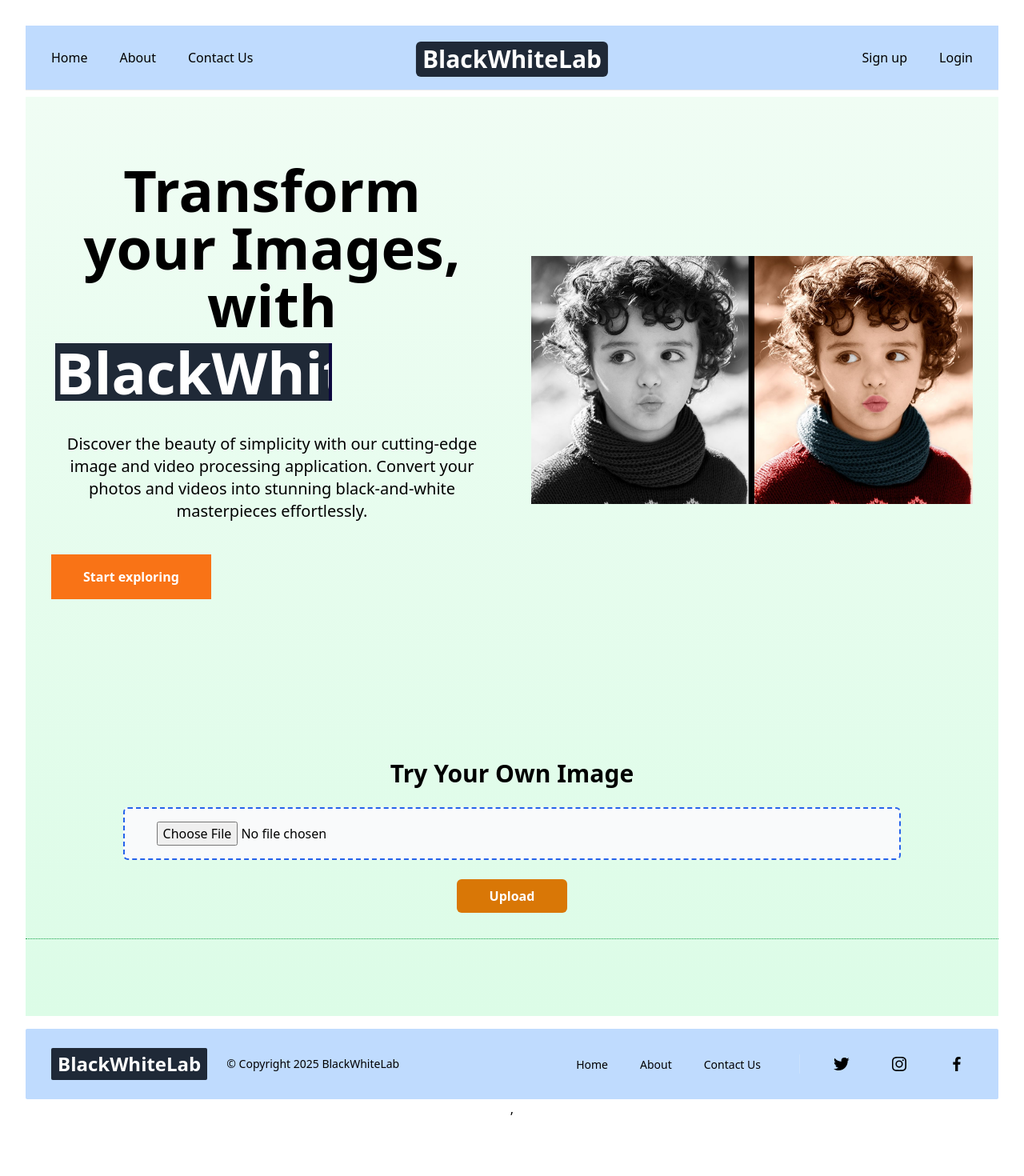
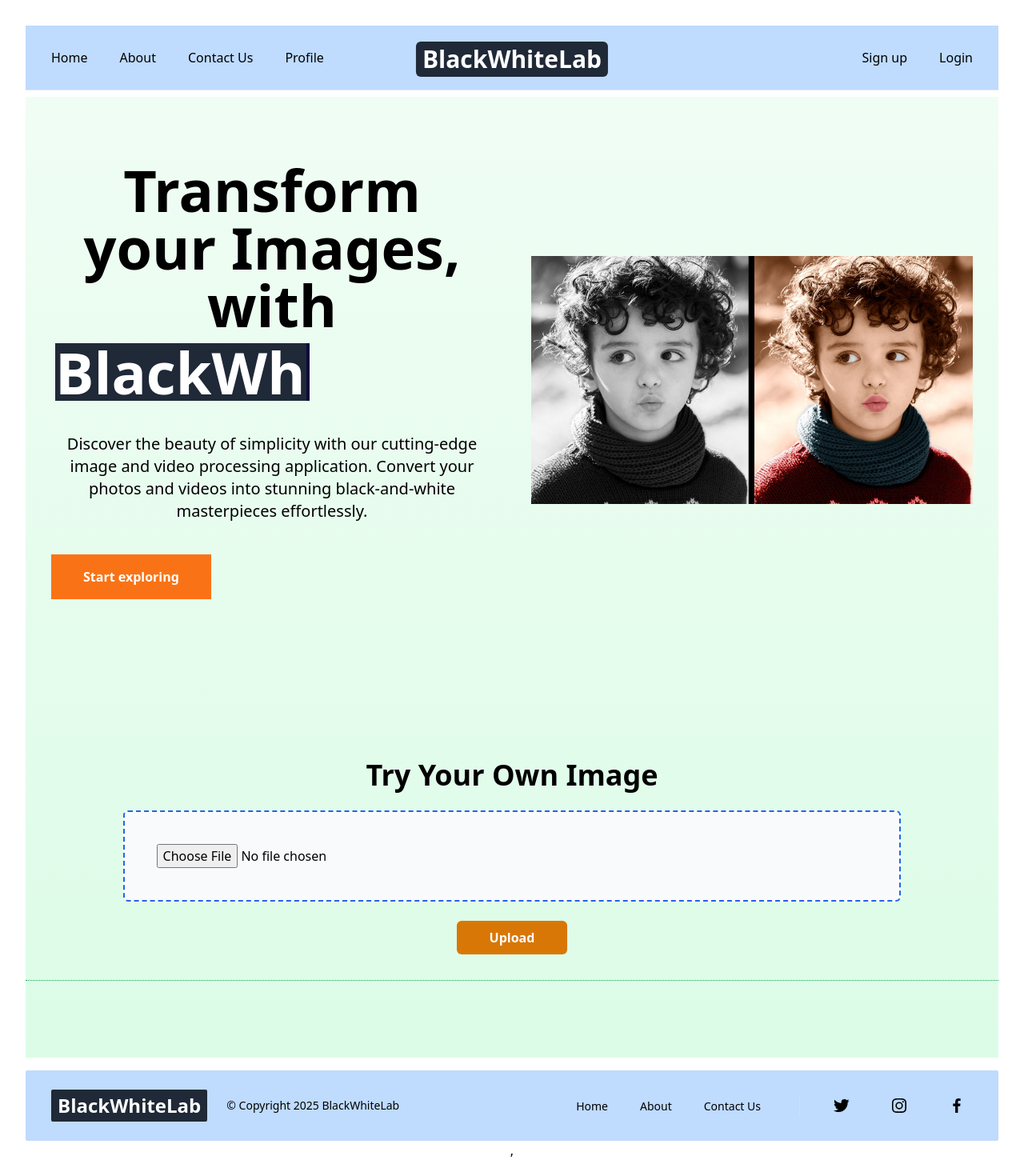
Before and after one commit to vijay-jadhav1997/black_white_lab, a React (Vite) app in the folder frontend/: page / in a window 1280 px wide. Shown: the top 1470 px of the page at 80% size. Before the commit the page ends 1430 px from the top, so only its background shows below. Built offline with nearby package versions, Linux system fonts and the light colour scheme.

Commit message:
app ready to deploy

```diff
--- a/frontend/src/App.jsx
+++ b/frontend/src/App.jsx
@@ -6,6 +6,7 @@ import SignUp from './components/SignUp'
 import Login from './components/Login'
 import Footer from './components/Footer'
 import { useState } from 'react'
+// import About from './components/About'
 
 function App() {
   const [isLogin, setIsLogin] = useState(false)
@@ -15,6 +16,8 @@ function App() {
       <Header isLogin={isLogin} setIsLogin={setIsLogin} />
       <Routes >
         <Route path='' element={<Home isLogin={isLogin} />} />
+        {/* <Route path='/about' element={<About />} /> */}
+        {/* <Route path='/contact-us' element={<ContactUs />} /> */}
         <Route path='/signup' element={<SignUp />} />
         <Route path='/login' element={<Login setIsLogin={setIsLogin} />} />
         {/* <Route path='' element={<Profile />} /> */}
--- /dev/null
+++ b/frontend/src/components/About.jsx
@@ -0,0 +1,13 @@
+
+function About() {
+  return (
+    <main className="mt-10">
+      <h2>BlackWhiteLab : </h2>
+      <p>Transform your photos into timeless black-and-white masterpieces.</p>
+
+
+    </main>
+  )
+}
+
+export default About
--- a/frontend/src/components/Header.jsx
+++ b/frontend/src/components/Header.jsx
@@ -48,11 +48,17 @@ function Header({isLogin, setIsLogin}) {
               <div className="hidden lg:flex lg:items-center lg:space-x-10">
                 <NavLink to={''} title="Home" className="text-base font-medium text-black"> Home </NavLink>
 
-                <NavLink to={'/about'} title="About" className="text-base font-medium text-black"> About </NavLink>
+                <NavLink to={''} title="About" className="text-base font-medium text-black"> About </NavLink>
+
+                <NavLink to={''} title="Contact" className="text-base font-medium text-black"> Contact Us </NavLink>
+
+                <NavLink to={''} title="" className="text-base font-medium text-black"> Profile </NavLink>
+
+                {/* <NavLink to={'/about'} title="About" className="text-base font-medium text-black"> About </NavLink>
 
                 <NavLink to={'/contact'} title="Contact" className="text-base font-medium text-black"> Contact Us </NavLink>
 
-                  {/* <NavLink to={''} title="" className="text-base font-medium text-black"> Pricing </NavLink> */}
+                <NavLink to={'/profile'} title="" className="text-base font-medium text-black"> Profile </NavLink> */}
               </div>
 
               <div className="lg:absolute lg:-translate-x-1/2 lg:inset-y-5 lg:left-1/2">
--- a/frontend/src/components/Home.jsx
+++ b/frontend/src/components/Home.jsx
@@ -81,7 +81,7 @@ function Home({isLogin}) {
                             Transform your Images, with
                             <div className="relative inline-flex">
                                 {/* <span className="absolute inset-x-0 bottom-0 border-b-[30px] border-[#4ADE80]"></span> */}
-                                <span className="heading relative text-4xl font-bold text-white bg-gray-800 sm:text-6xl lg:text-7xl">BlackWhiteLab</span>
+                                <span className="heading relative text-4xl lg:my-4 font-bold text-white bg-gray-800 sm:text-6xl lg:text-7xl">BlackWhiteLab</span>
                             </div>
                         </h1>
 
@@ -101,7 +101,7 @@ function Home({isLogin}) {
 
         <section id="img-processing-container" className="mt-2 py-5 sm:py-16 lg:py-24">
             <div className="pb-8 border-b border-green-600 border-dotted">
-                <h3 className="mb-4 py-2 my-2 font-bold text-3xl">Try Your Own Image</h3>
+                <h3 className="mb-4 py-2 my-2 font-bold text-3xl lg:text-4xl">Try Your Own Image</h3>
                 {/* {message === '' ? '' : <p className="my-4 text-base text-red-600">{message}</p>} */}
                 {message?.error !== undefined ? <p className="m-4 text-lg font-medium text-red-600">{message?.error}</p> : ''}
                 {message?.success !== undefined ? <p className="m-4 text-lg font-medium text-green-600">{message?.success}</p> : ''}
@@ -114,7 +114,7 @@ function Home({isLogin}) {
                         accept="image/*"
                         onChange={(e) => handleChange(e)}
                         placeholder="Select Your Image"
-                        className="block w-[80%] mx-auto py-4 pl-10 pr-4 border-blue-600 cursor-pointer text-black placeholder-gray-500 transition-all duration-200 border-dashed border-2 rounded-md bg-gray-50 focus:outline-none focus:border-blue-600 focus:bg-white caret-blue-600"
+                        className="block w-[80%] mx-auto py-4 sm:py-10 pl-10 pr-4 border-blue-600 cursor-pointer text-black placeholder-gray-500 transition-all duration-200 border-dashed border-2 rounded-md bg-gray-50 focus:outline-none focus:border-blue-600 focus:bg-white caret-blue-600"
                         required
                     />
                     {/* <label htmlFor="image" className="font-semibold text-2xl text-gray-900"> Select your Image </label> */}
```
Also changed, not shown: 2 other files (tests, documents, lock files or other folders).
